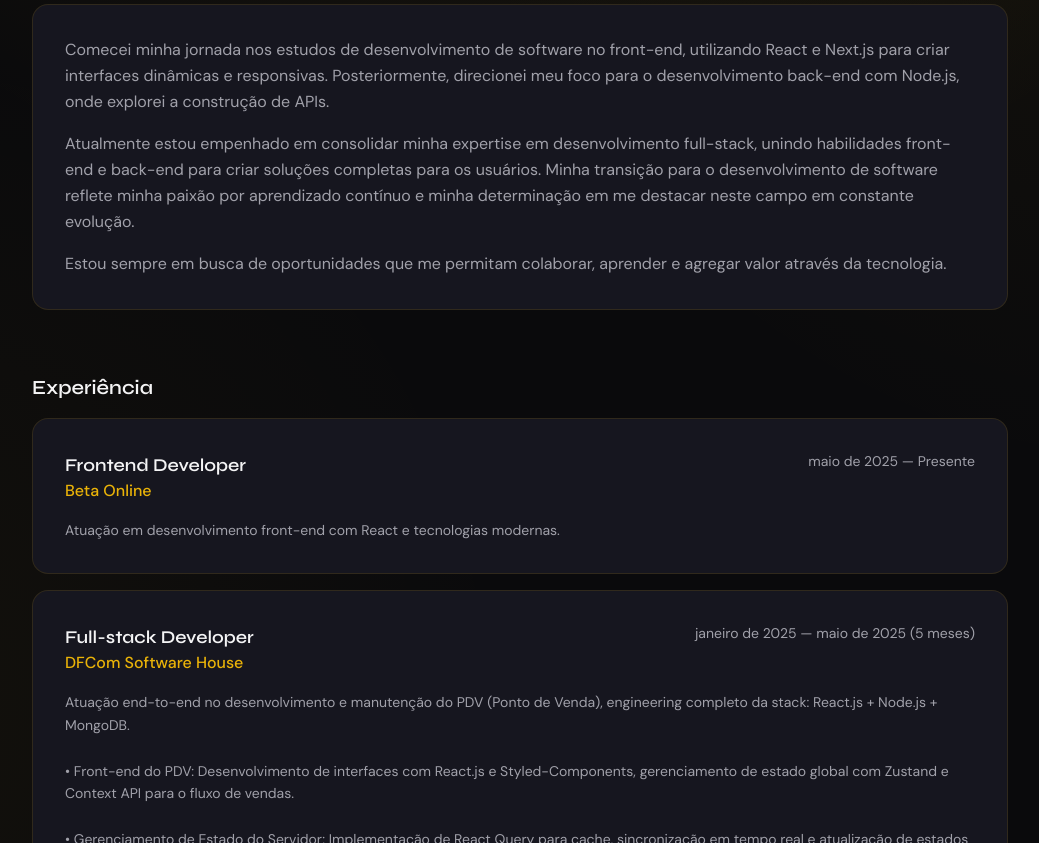
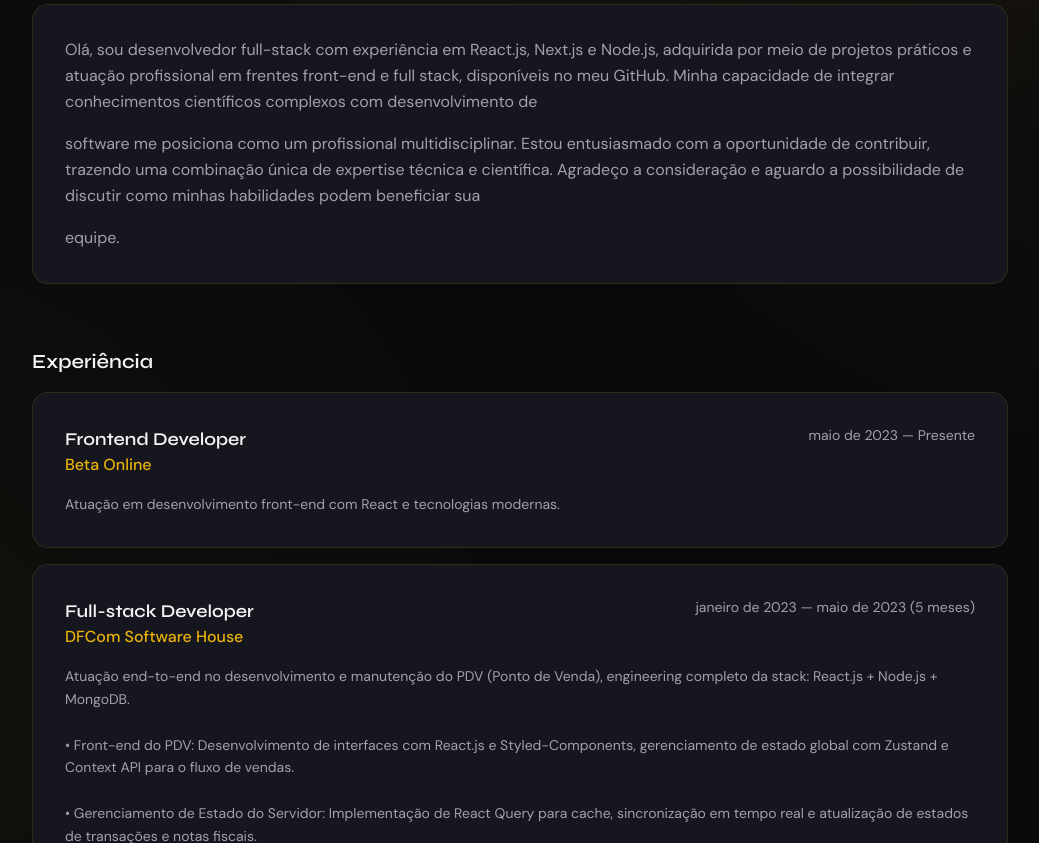
Before and after one commit to GuiOrlandin/portfolio-gui, a Next.js app: page / in a window 1280 px wide. Shown: the part 420-1263 px from the top of the page, without its empty margins (120-1159 px from the left). Built offline with nearby package versions, Linux system fonts and the light colour scheme.

Commit message:
refactor: update resume summaries and employment periods for accuracy and clarity

```diff
--- a/src/constants/resume.ts
+++ b/src/constants/resume.ts
@@ -2,17 +2,11 @@ import type { Locale, ResumeData } from "@/types/resume";
 
 const PROFILE_PICTURE = "/profile.png";
 
-const SUMMARY_PT = `Comecei minha jornada nos estudos de desenvolvimento de software no front-end, utilizando React e Next.js para criar interfaces dinâmicas e responsivas. Posteriormente, direcionei meu foco para o desenvolvimento back-end com Node.js, onde explorei a construção de APIs.
+const SUMMARY_PT = `Olá, sou desenvolvedor full-stack com experiência em React.js, Next.js e Node.js, adquirida por meio de projetos práticos e atuação profissional em frentes front-end e full stack, disponíveis no meu GitHub. Minha capacidade de integrar conhecimentos científicos complexos com desenvolvimento de
+software me posiciona como um profissional multidisciplinar. Estou entusiasmado com a oportunidade de contribuir, trazendo uma combinação única de expertise técnica e científica. Agradeço a consideração e aguardo a possibilidade de discutir como minhas habilidades podem beneficiar sua
+equipe.`;
 
-Atualmente estou empenhado em consolidar minha expertise em desenvolvimento full-stack, unindo habilidades front-end e back-end para criar soluções completas para os usuários. Minha transição para o desenvolvimento de software reflete minha paixão por aprendizado contínuo e minha determinação em me destacar neste campo em constante evolução.
-
-Estou sempre em busca de oportunidades que me permitam colaborar, aprender e agregar valor através da tecnologia.`;
-
-const SUMMARY_EN = `I started my journey in software development on the front-end, using React and Next.js to build dynamic, responsive interfaces. I then shifted my focus to back-end development with Node.js, where I explored building APIs.
-
-I am currently focused on consolidating my expertise in full-stack development, combining front-end and back-end skills to deliver complete solutions for users. My transition into software development reflects my passion for continuous learning and my determination to stand out in this ever-evolving field.
-
-I am always looking for opportunities to collaborate, learn, and add value through technology.`;
+const SUMMARY_EN = `Hello, I am a full-stack developer with experience in React.js, Next.js, and Node.js, gained through hands-on projects and professional work across front-end and full-stack roles, available on my GitHub. My ability to integrate complex scientific knowledge with software development positions me as a multidisciplinary professional. I am excited about the opportunity to contribute, bringing a unique combination of technical and scientific expertise. Thank you for your consideration, and I look forward to the possibility of discussing how my skills can benefit your team.`;
 
 const HEADLINE_PT =
   "Desenvolvimento de Software | Full-Stack Developer com Foco em React, Node.js e Next.js.";
@@ -36,14 +30,14 @@ const resumeDataPt: ResumeData = {
     {
       companyName: "Beta Online",
       title: "Frontend Developer",
-      period: "maio de 2025 — Presente",
+      period: "maio de 2023 — Presente",
       description:
         "Atuação em desenvolvimento front-end com React e tecnologias modernas.",
     },
     {
       companyName: "DFCom Software House",
       title: "Full-stack Developer",
-      period: "janeiro de 2025 — maio de 2025 (5 meses)",
+      period: "janeiro de 2023 — maio de 2023 (5 meses)",
       description: `Atuação end-to-end no desenvolvimento e manutenção do PDV (Ponto de Venda), engineering completo da stack: React.js + Node.js + MongoDB.
 
 • Front-end do PDV: Desenvolvimento de interfaces com React.js e Styled-Components, gerenciamento de estado global com Zustand e Context API para o fluxo de vendas.
@@ -64,8 +58,7 @@ const resumeDataPt: ResumeData = {
       },
       {
         title: "e-commerce-with-stripe",
-        description:
-          "E-commerce com integração Stripe para pagamentos.",
+        description: "E-commerce com integração Stripe para pagamentos.",
       },
       {
         title: "E-commerce",
@@ -74,13 +67,11 @@ const resumeDataPt: ResumeData = {
       },
       {
         title: "find-a-friend",
-        description:
-          "Plataforma para conectar pessoas e causas.",
+        description: "Plataforma para conectar pessoas e causas.",
       },
       {
         title: "GymPass",
-        description:
-          "Sistema de gestão de academias e planos.",
+        description: "Sistema de gestão de academias e planos.",
       },
     ],
   },
@@ -102,14 +93,19 @@ const resumeDataEn: ResumeData = {
     {
       companyName: "Beta Online",
       title: "Frontend Developer",
-      period: "May 2025 — Present",
-      description:
-        "Working on front-end development with React and modern technologies.",
+      period: "May 2023 — Present",
+      description: `Working on front-end development with React and modern technologies.
+
+• Building responsive interfaces with React.js and TypeScript.
+• Integrating the front end with external APIs and internal back-end services.
+• Contributing to Storybook and standardizing component patterns.
+• Optimizing performance and user experience.
+• Temporarily acting as Tech Lead, coordinating the team during the primary lead's absence.`,
     },
     {
       companyName: "DFCom Software House",
       title: "Full-stack Developer",
-      period: "January 2025 — May 2025 (5 months)",
+      period: "January 2023 — May 2023",
       description: `End-to-end development and maintenance of the POS (Point of Sale) system, full-stack engineering with React.js, Node.js, and MongoDB.
 
 • POS Front-end: Building interfaces with React.js and Styled Components; global state management with Zustand and Context API for the sales flow.
@@ -125,13 +121,11 @@ const resumeDataEn: ResumeData = {
     items: [
       {
         title: "Comu-feed",
-        description:
-          "Community feed project built with React and Node.js.",
+        description: "Community feed project built with React and Node.js.",
       },
       {
         title: "e-commerce-with-stripe",
-        description:
-          "E-commerce with Stripe payment integration.",
+        description: "E-commerce with Stripe payment integration.",
       },
       {
         title: "E-commerce",
@@ -140,13 +134,11 @@ const resumeDataEn: ResumeData = {
       },
       {
         title: "find-a-friend",
-        description:
-          "Platform to connect people and causes.",
+        description: "Platform to connect people and causes.",
       },
       {
         title: "GymPass",
-        description:
-          "Gym and membership management system.",
+        description: "Gym and membership management system.",
       },
     ],
   },
```
